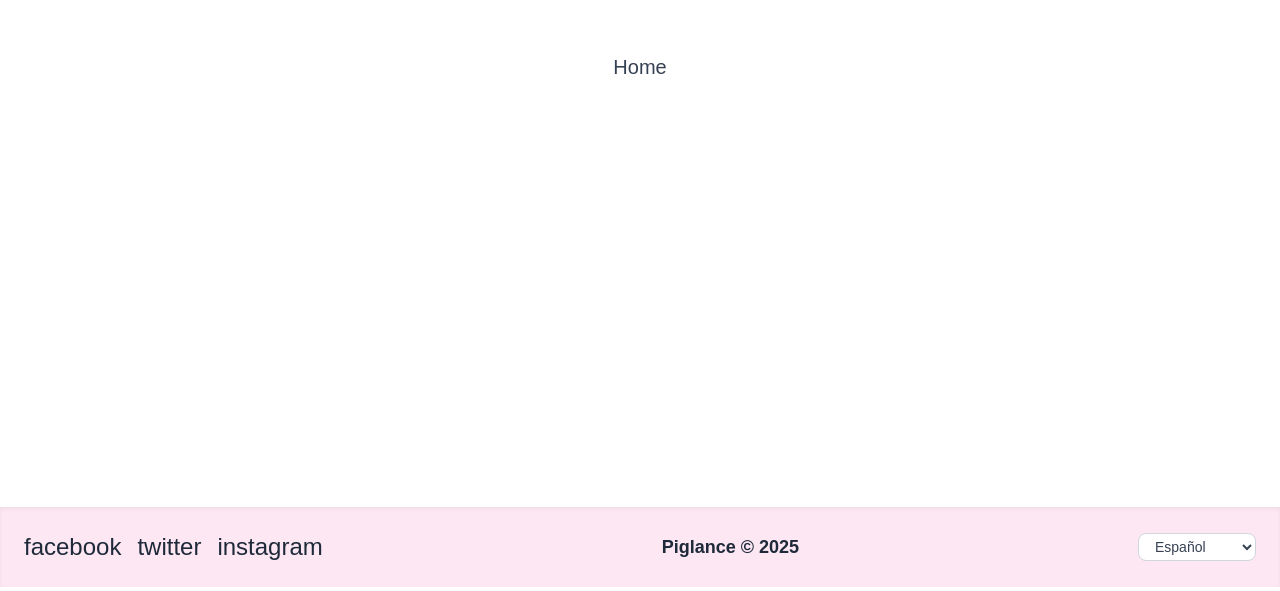
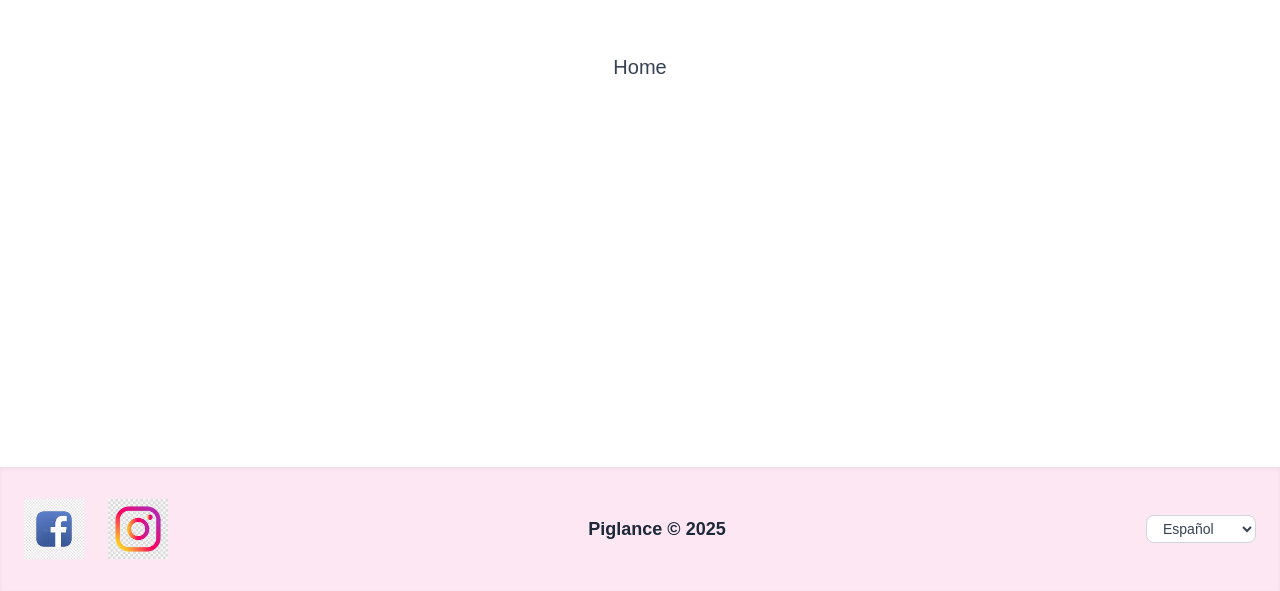
Before and after one commit to DonSociedad/FrontEnd-3er-corte-, a Next.js app: page / in a window 1280 px wide. Shown: the part 565-1156 px from the top of the page. Built offline with nearby package versions, Linux system fonts and the light colour scheme.

Commit message:
Se intento la mejora de los icons pero hacerlo en jpg salio bien feo,  por favor mejorar

```diff
--- a/components/organism/footerComponent.tsx
+++ b/components/organism/footerComponent.tsx
@@ -1,32 +1,29 @@
 export default function FooterComponent() {
     return (
-        <footer className="bg-pink-100 text-gray-800 py-6 mt-10 shadow-inner">
-        <div className="container mx-auto flex flex-col md:flex-row items-center justify-between px-6">
-                <div className="flex space-x-4 mb-4 md:mb-0">
-            <a href="https://facebook.com" target="_blank" rel="noopener noreferrer" className="hover:text-pink-600 text-2xl">
-                facebook
+        <footer className="bg-pink-100 text-gray-800 py-8 shadow-inner">
+        <div className="container mx-auto flex flex-col md:flex-row items-center justify-between px-6 gap-6">
+
+            {/* Redes sociales */}
+            <div className="flex space-x-6">
+            <a href="https://facebook.com" target="_blank" rel="noopener noreferrer"
+                className="transition-transform transform hover:scale-110" >
+                <img src="/facebook.jpg" alt="Facebook" className="h-15 w-15"/>
             </a>
-            <a href="https://twitter.com" target="_blank" rel="noopener noreferrer" className="hover:text-pink-600 text-2xl">
-                twitter
-            </a>
-            <a href="https://instagram.com" target="_blank" rel="noopener noreferrer" className="hover:text-pink-600 text-2xl">
-                instagram
+            <a href="https://instagram.com" target="_blank" rel="noopener noreferrer"
+                className="transition-transform transform hover:scale-110">
+                <img src="/instagrama.jpg" alt="Instagram" className="h-15 w-15"/>
             </a>
             </div>
 
-            {/*Noopener noreferrer -> previene manejos externos fuera de la pagina al ser re-direccionada, privacidad para que la informacion no se vaya al irse */}
-
-            <div className="text-center text-lg font-bold mb-4 md:mb-0">
+            <div className="text-center text-lg font-bold">
             Piglance © {new Date().getFullYear()}
             </div>
 
             <div>
-            <select
-                className="bg-white border border-gray-300 rounded-lg px-3 py-1 text-sm text-gray-700 focus:outline-none focus:ring-2 focus:ring-pink-400"
-            >
+            <select className="bg-white border border-gray-300 rounded-lg px-3 py-1 text-sm text-gray-700 focus:outline-none focus:ring-2 focus:ring-pink-400">
                 <option value="es">Español</option>
                 <option value="en">English</option>
-                <option value="fr">Portuguese</option>
+                <option value="pt">Português</option>
             </select>
             </div>
         </div>
--- a/components/organism/headerComponent.tsx
+++ b/components/organism/headerComponent.tsx
@@ -41,13 +41,15 @@ return (
           <a href= "perfil" className="text-xs mt-1 text-gray-600">Cuenta</a>
         </div>
 
+        <a href="login">
+          <ButtonComponent type={1} content="Iniciar sesión" />
+        </a>
+
+
         <a href="register">
             <ButtonComponent type={1} content="Registrarse" />
         </a>
 
-        <a href="login">
-          <ButtonComponent type={1} content="Iniciar sesión" />
-        </a>
 
       </div>
     </nav>
```
Also changed, not shown: public/facebook.jpg (added), public/instagrama.jpg (added).
